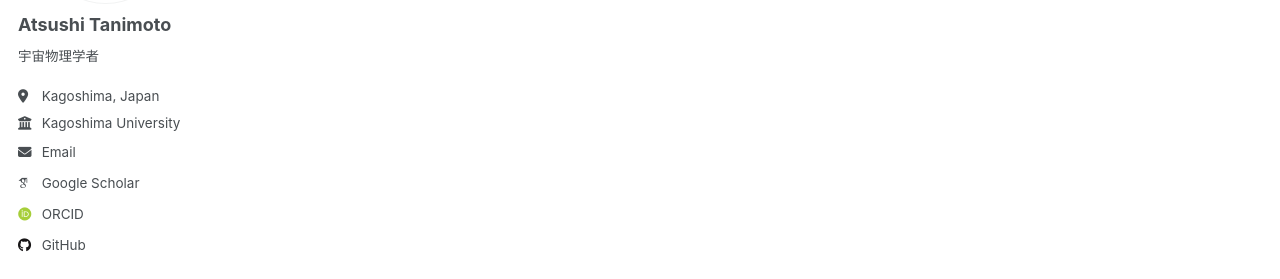
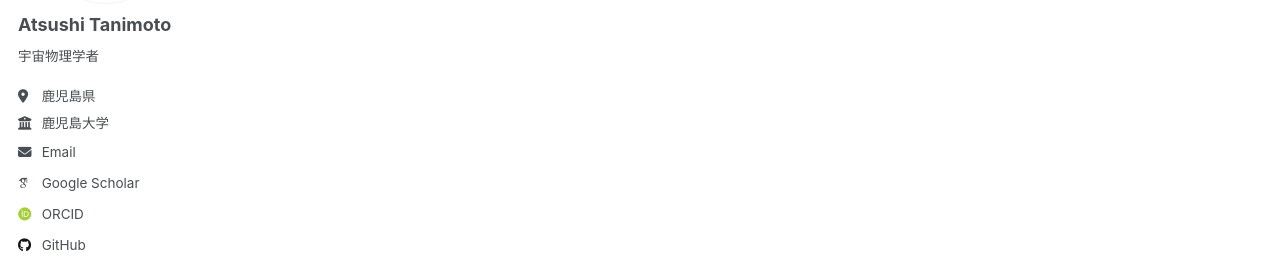
Before and after one commit to AtsushiTanimoto/atsushitanimoto.github.io, a Jekyll site: the page built from _pages/about.md, in a window 1280 px wide. Shown: the part 324-603 px from the top of the page. Built offline with Jekyll 4.4.1, drawn with Linux system fonts in a browser that asks for light colours; some web fonts are replaced; some of the changed lines change nothing that is shown.

Commit message:
updated cv

```diff
--- a/_config.yml
+++ b/_config.yml
@@ -17,8 +17,8 @@
   avatar           : "Tanimoto.jpg"
   name             : "Atsushi Tanimoto"
   bio              : "宇宙物理学者"
-  location         : "Kagoshima, Japan"
-  employer         : "Kagoshima University"
+  location         : "鹿児島県"
+  employer         : "鹿児島大学"
   uri              : # URL
   email            : "none@example.org"
 
@@ -40,31 +40,6 @@
   kaggle           : # Username
   stackoverflow    : # User number or user number and name (i.e., use "1" or "1/jeff-atwood")
 
-  # Social media
-  bluesky          : #"bsky.app" # Replace this with you Bluesky username
-  facebook         : # Username
-  flickr           : # Username
-  foursquare       : # Username
-  goodreads        : # Username
-  google_plus      : # Username
-  keybase          : # Username
-  instagram        : # Username
-  lastfm           : # Username
-  linkedin         : # Username
-  mastodon         : # URL
-  medium           : # URL
-  pinterest        : # Username
-  soundcloud       : # Username
-  steam            : # Username
-  telegram         : # URL
-  tumblr           : # Username
-  twitter          : # Username for X / Twitter
-  vine             : # Username
-  weibo            : # Username
-  wikipedia        : # Username
-  xing             : # Username
-  youtube          : # Username
-  zhihu            : # Username
 
 # Publication Category - The following the list of publication categories and their headings
 publication_category:
@@ -74,6 +49,7 @@
     title: 'Journal Articles'
   conferences:
     title: 'Conference Papers'
+
 
 # Site Settings
 teaser                   :  # filename of teaser fallback teaser image placed in /images/, .e.g. "500x300.png"
@@ -139,7 +115,7 @@
 
 # Analytics
 analytics:
-  provider               :  "false" # false (default), "google", "google-universal", "google-analytics-4", "custom"
+  provider               :  "true" # false (default), "google", "google-universal", "google-analytics-4", "custom"
   google:
     tracking_id          :
 
```
